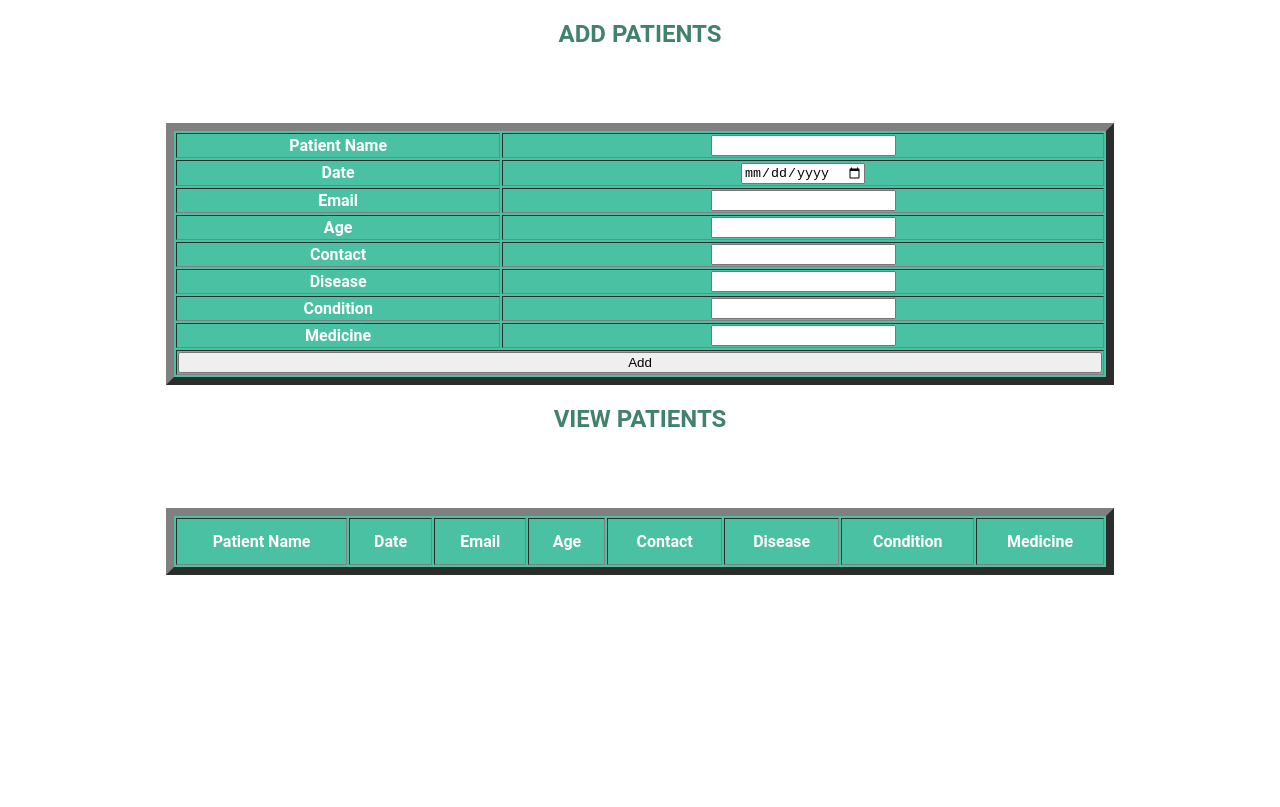
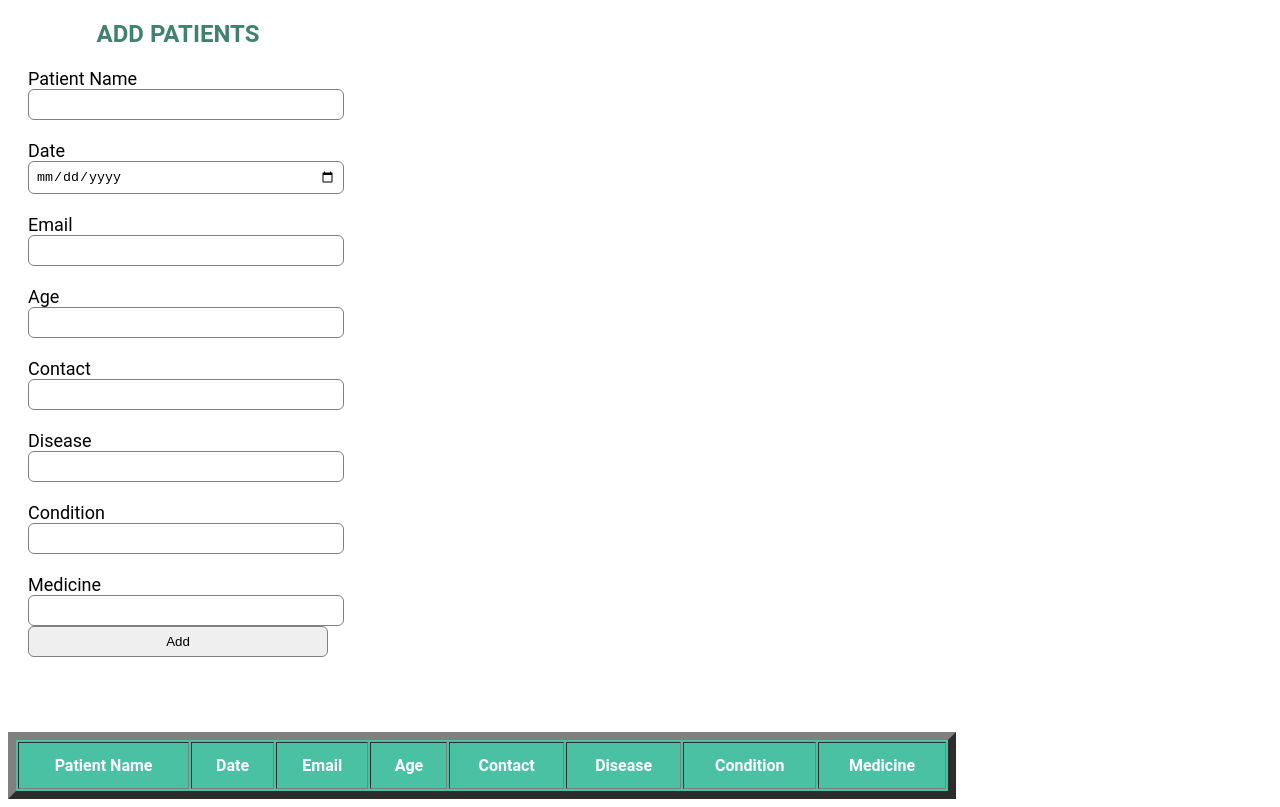
Before and after one commit to Pat-track/pat-track, a website: page public/addpatient.html in a window 1280 px wide. Drawn offline with Linux system fonts and the light colour scheme.

Commit message:
added form instead of table

```diff
--- a/public/addpatient.html
+++ b/public/addpatient.html
@@ -9,8 +9,50 @@
 <header>
 <body id="patient">
 
+	<form action="viewpatient.html" method="GET">
+		<h2>ADD PATIENTS</h2>
+		<label>Patient Name</label>
+		<input type="text" name="fname" id="name">
 
-	<center>
+		<label>Date</label>
+		<input type="date" name="date" id="date">
+		<label>Email</label>
+		<input type="text" name="email" id="email">
+		<label>Age</label>
+		<input type="text" name="age" id="age">
+		<label>Contact</label>
+		<input type="text" name="number" id="number">
+		<label>Disease</label>
+		<input type="Text" name="Disease" id="disease">
+		<label>Condition</label>
+		<input type="Text" name="Condition" id="Condition">
+		<label>Medicine</label>
+		<input type="Text" name="Medicine" id="Medicine">
+		<input type="button" name="button" id="btn" value="Add" onclick="AddRow()">
+	</form>
+
+
+
+
+	<table border="8" id="show">
+		<thead>
+			<tr>
+				<th>Patient Name</th>
+				<th>Date</th>
+				<th>Email</th>
+				<th>Age</th>
+				<th>Contact</th>
+				<th>Disease</th>
+				<th>Condition</th>
+				<th>Medicine</th>
+			</tr>
+		</thead>
+	</table>
+
+
+
+
+	<!-- <center>
         <h2>ADD PATIENTS</h2>
 		<table border="8">
 			<thead>
@@ -55,25 +97,7 @@
 		</table>
 
         <h2 id="navigate">VIEW PATIENTS</h2>
-
-        <table border="8" id="show">
-            <thead>
-                <tr>
-                    <th>Patient Name</th>
-                    <th>Date</th>
-                    <th>Email</th>
-                    <th>Age</th>
-                    <th>Contact</th>
-                    <th>Disease</th>
-                    <th>Condition</th>
-                    <th>Medicine</th>
-                </tr>
-            </thead>
-        </table>
-
-
-	</center>
-
+</center> -->
 
 </body>
 </header>
```
Also changed, not shown: public/viewpatient.html (added, +34 -0 lines).
